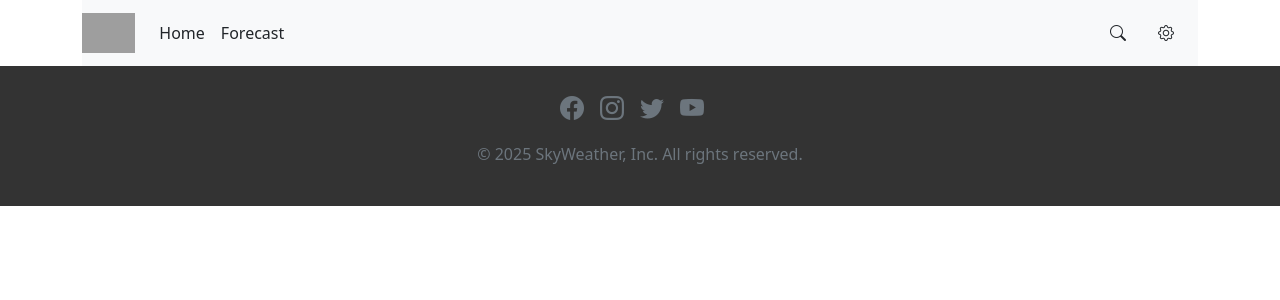
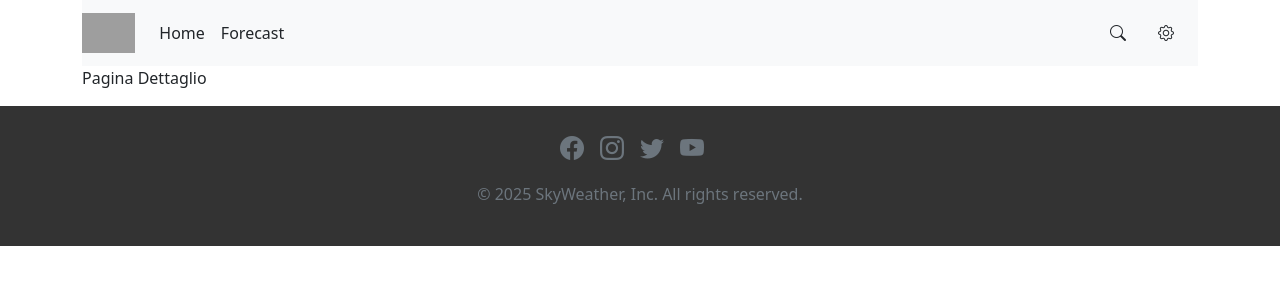
Before and after one commit to GiorgiaMannino/Progettosettimanale-S10-L5, a React (Vite) app: page /detail in a window 1280 px wide. Shown: the top 300 px of the page. Built offline with nearby package versions, Linux system fonts and the light colour scheme; grey boxes are pictures that could not be loaded.

Commit message:
pagina di dettaglio

```diff
--- a/src/App.jsx
+++ b/src/App.jsx
@@ -3,6 +3,7 @@ import MyNav from "./components/MyNav";
 import MyFooter from "./components/MyFooter";
 import Home from "./components/Home";
 import Forecast from "./components/Forecast";
+import Detail from "./components/Detail";
 
 const App = () => {
   return (
@@ -11,6 +12,7 @@ const App = () => {
       <Routes>
         <Route path="/" element={<Home />} />
         <Route path="/forecast" element={<Forecast />} />
+        <Route path="/detail" element={<Detail />} />
       </Routes>
       <MyFooter />
     </BrowserRouter>
--- /dev/null
+++ b/src/components/Detail.jsx
@@ -0,0 +1,11 @@
+import { Container } from "react-bootstrap";
+
+const Detail = () => {
+  return (
+    <Container>
+      <p>Pagina Dettaglio</p>
+    </Container>
+  );
+};
+
+export default Detail;
--- a/src/components/SearchBar.jsx
+++ b/src/components/SearchBar.jsx
@@ -1,8 +1,10 @@
 import { useState } from "react";
 import { Form } from "react-bootstrap";
+import { useNavigate } from "react-router";
 
 const SearchBar = ({ changeCity }) => {
   const [city, setCity] = useState("");
+  const navigate = useNavigate();
 
   const fetchWeather = async () => {
     if (!city) return;
@@ -26,6 +28,7 @@ const SearchBar = ({ changeCity }) => {
           lon,
           weather: currentWeather,
         });
+        navigate("/detail", { state: { city, lat, lon } });
       } else {
         console.error("città non presente");
       }
```
